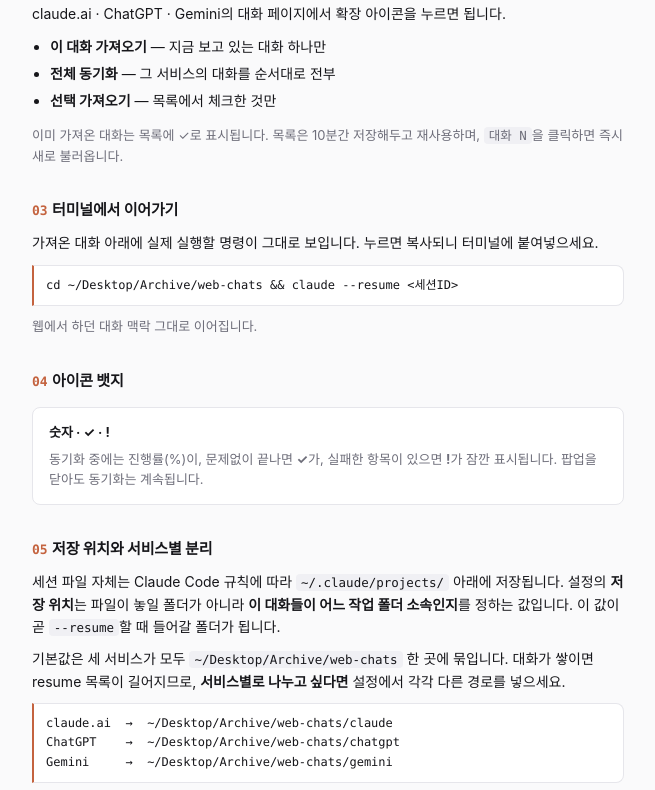
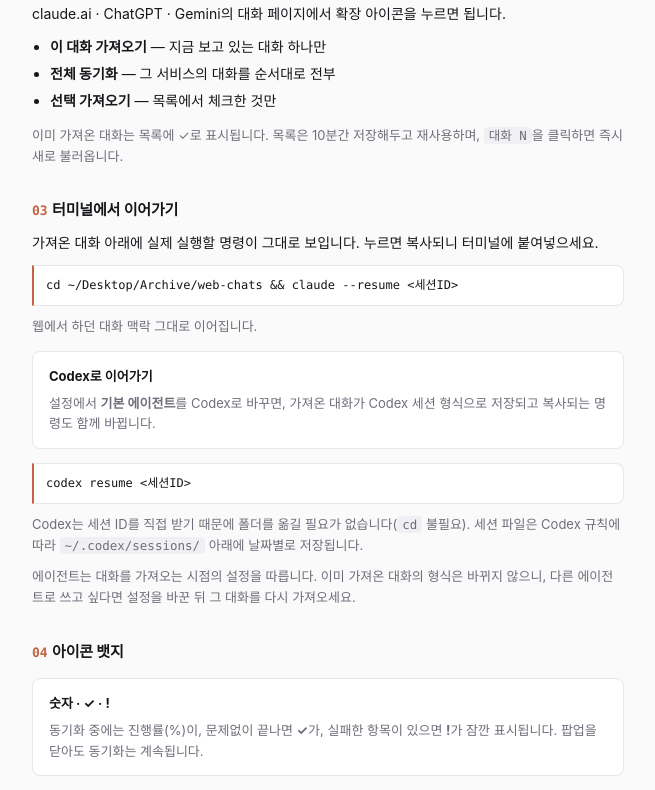
Before and after one commit to chang-in/web-chat-downloader, a browser extension: page extension/help.html in a window 1280 px wide. Shown: the part 408-1198 px from the top of the page, without its empty margins (312-967 px from the left). Drawn offline with Linux system fonts and the light colour scheme.

Commit message:
docs: 사용법 '터미널에서 이어가기'에 Codex 재개 설명 추가

```diff
--- a/extension/help.html
+++ b/extension/help.html
@@ -64,6 +64,14 @@
   <pre>cd ~/Desktop/Archive/web-chats &amp;&amp; claude --resume &lt;세션ID&gt;</pre>
   <p class="note">웹에서 하던 대화 맥락 그대로 이어집니다.</p>
 
+  <div class="card">
+    <h3>Codex로 이어가기</h3>
+    <p>설정에서 <strong>기본 에이전트</strong>를 Codex로 바꾸면, 가져온 대화가 Codex 세션 형식으로 저장되고 복사되는 명령도 함께 바뀝니다.</p>
+  </div>
+  <pre>codex resume &lt;세션ID&gt;</pre>
+  <p class="note">Codex는 세션 ID를 직접 받기 때문에 폴더를 옮길 필요가 없습니다(<code>cd</code> 불필요). 세션 파일은 Codex 규칙에 따라 <code>~/.codex/sessions/</code> 아래에 날짜별로 저장됩니다.</p>
+  <p class="note">에이전트는 대화를 가져오는 시점의 설정을 따릅니다. 이미 가져온 대화의 형식은 바뀌지 않으니, 다른 에이전트로 쓰고 싶다면 설정을 바꾼 뒤 그 대화를 다시 가져오세요.</p>
+
   <h2><span class="n">04</span>아이콘 뱃지</h2>
   <div class="card">
     <h3>숫자 · ✓ · !</h3>
```
